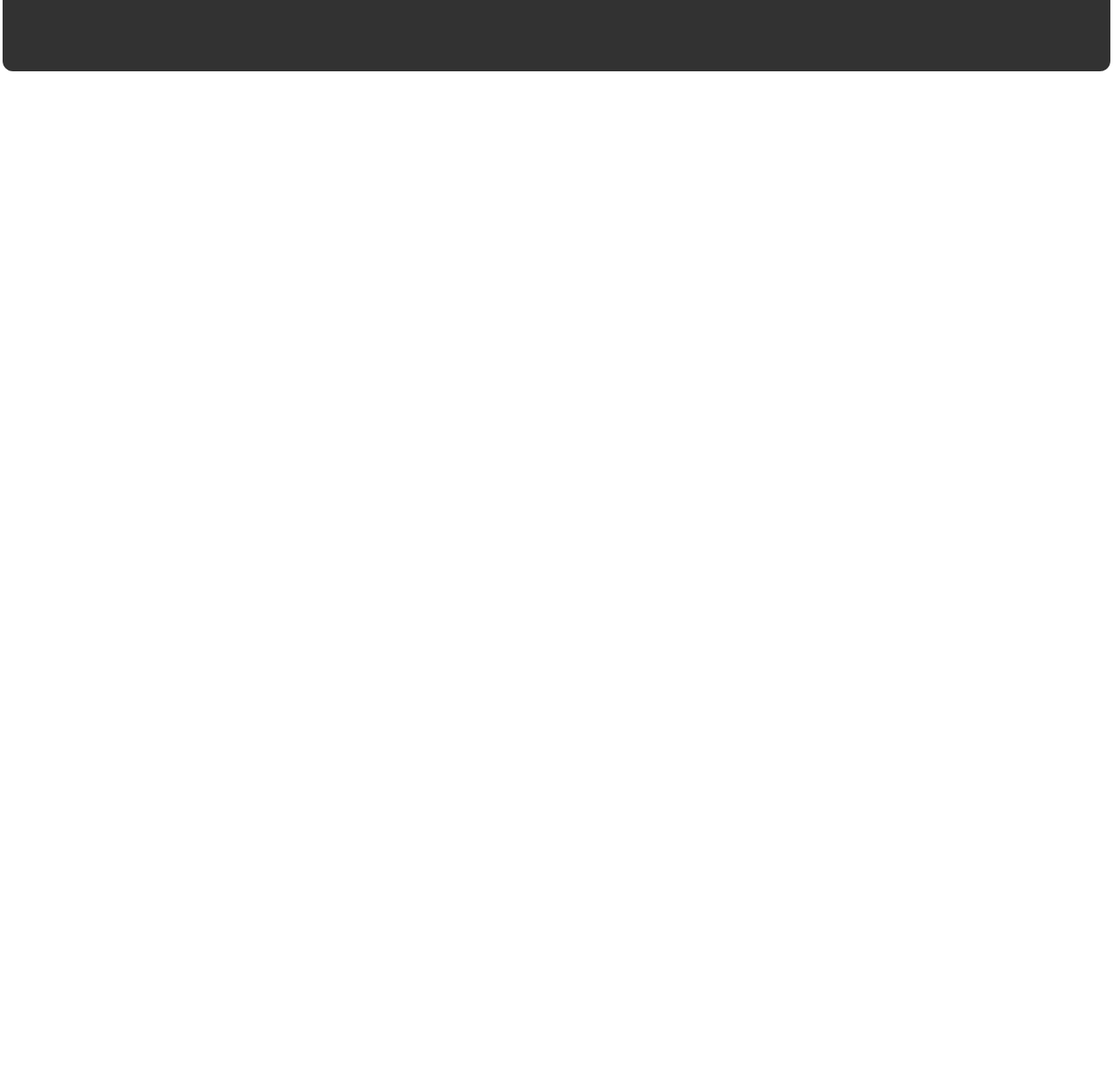
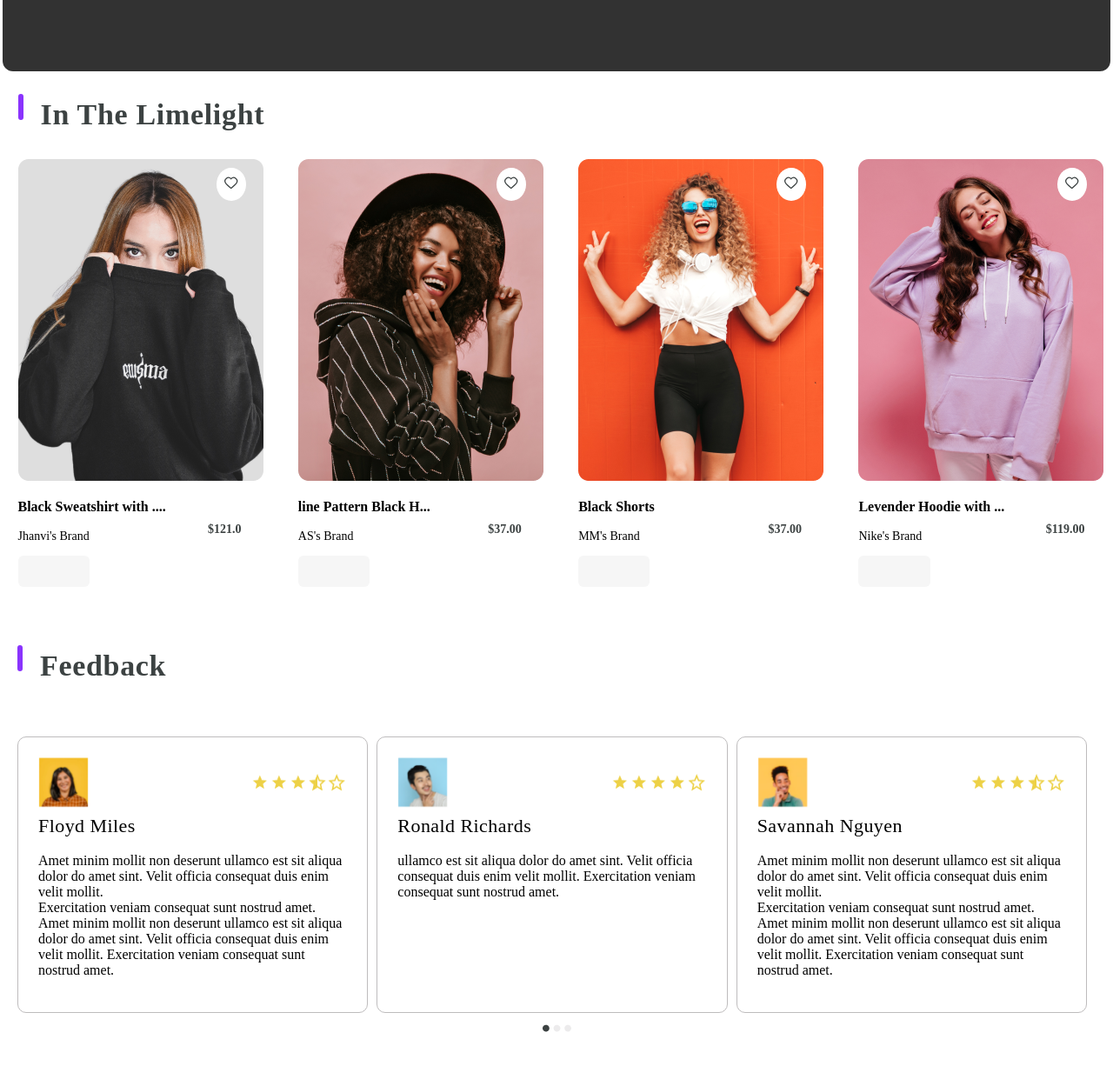
Before and after one commit to Shubham-SumFactor/CSS-task, a plain HTML site: page index.html in a window 1280 px wide. Shown: the part 5773-6999 px from the top of the page at 87% size. Before the commit the page ends 5855 px from the top, so only its background shows below. Drawn offline with Linux system fonts and the light colour scheme.

Commit message:
html till the feedback section done

```diff
--- a/index.html
+++ b/index.html
@@ -412,93 +412,160 @@
     </div>
 
     <!-- In the Limelight -->
-    <!--  -->
-    <!-- <div class="content-wrapper"> -->
-        <!-- <h2 class="section-heading">In The LimeLight</h2> -->
-      <!--  -->
-        <!-- <div class="cards-section"> -->
-          <!-- <div class="card"> -->
-            <!-- <img class="card-image" src="./static/images/inthelimelight/blackSweatshirt.png" alt="Card 1"> -->
-            <!-- <div class="card-content"> -->
-              <!-- <h3 class="card-title">Card 1</h3> -->
-              <!-- <p class="card-description">Description for Card 1</p> -->
-              <!-- <span class="favorite-logo">&#10084;</span> -->
-            <!-- </div> -->
-          <!-- </div> -->
-      <!--  -->
-          <!-- <div class="card"> -->
-            <!-- <img class="card-image" src="./static/images/inthelimelight/linepatternblack.png" alt="Card 2"> -->
-            <!-- <div class="card-content"> -->
-              <!-- <h3 class="card-title">Card 2</h3> -->
-              <!-- <p class="card-description">Description for Card 2</p> -->
-              <!-- <span class="favorite-logo">&#10084;</span> -->
-            <!-- </div> -->
-          <!-- </div> -->
-      <!--  -->
-          <!-- <div class="card">     -->
-            <!-- <img class="card-image" src="./static/images/inthelimelight/blackshorts.png" alt="Card 3"> -->
-            <!-- <div class="card-content"> -->
-              <!-- <h3 class="card-title">Card 3</h3> -->
-              <!-- <p class="card-description">Description for Card 3</p> -->
-              <!-- <span class="favorite-logo">&#10084;</span> -->
-            <!-- </div> -->
-          <!-- </div> -->
-      <!--  -->
-          <!-- <div class="card"> -->
-            <!-- <img class="card-image" src="./static/images/inthelimelight/levender-hoddie.png" alt="Card 4"> -->
-            <!-- <div class="card-content"> -->
-              <!-- <h3 class="card-title">Card 4</h3> -->
-              <!-- <p class="card-description">Description for Card 4</p> -->
-              <!-- <span class="favorite-logo">&#10084;</span> -->
-            <!-- </div> -->
-          <!-- </div> -->
-        <!-- </div> -->
-      <!-- </div> -->
-      <!--  -->
-    <!-- </div> -->
-<!--  -->
-<!--  -->
+
+    <div id="limeLight">
+        <div class="newArrival_head">
+            <div class="rectangle"></div>
+            <p>In The Limelight</p>
+        </div>
+        <div class="content_wrapper_LL">
+            <div class="card-LL">
+                <img src="./static/images/inthelimelight/blackSweatshirt.png" alt="blacksweatshirt" >
+
+                    <div class="desc">
+                        <p class="prod-name">Black Sweatshirt with .... </p>
+                        <p class="brand-LL">Jhanvi's Brand</p>
+                    </div>
+                    <div class="price">
+                        <p class="limelight-price">$121.0</p>
+                    </div>
+
+                <div class="heart-icon">
+                    <img src="./static/images/inthelimelight/Frame 49.svg" alt="favorite">
+                </div>
+            </div>
+            <div class="card-LL">
+                <img src="./static/images/inthelimelight/linepatternblack.png" alt="pattern" >
+
+                    <div class="desc">
+                        <p class="prod-name">line Pattern Black H...</p>
+                        <p class="brand-LL">AS's Brand</p>
+
+                    </div>
+                    <div class="price">
+                        <p class="limelight-price">$37.00</p>
+                    </div>
+
+                <div class="heart-icon">
+                    <img src="./static/images/inthelimelight/Frame 49.svg" alt="favorite">
+                </div>
+
+            </div>
+            <div class="card-LL">
+                <img src="./static/images/inthelimelight/blackshorts.png" alt="shorts">
+
+                    <div class="desc">
+                        <p class="prod-name">Black Shorts</p>
+                        <p class="brand-LL">MM's Brand</p>
+                    </div>
+                    <div class="price">
+                        <p class="limelight-price">$37.00</p>
+                    </div>
+
+                <div class="heart-icon">
+                    <img src="./static/images/inthelimelight/Frame 49.svg" alt="favorite">
+                </div>
+
+            </div>
+            <div class="card-LL">
+                <img src="./static/images/inthelimelight/levender-hoddie.png" alt="Hoodie" >
+
+                    <div class="desc">
+                        <p class="prod-name">Levender Hoodie with ...</p>
+                        <p class="brand-LL">Nike's Brand</p>
+                    </div>
+                    <div class="price">
+                        <p class="limelight-price">$119.00</p>
+                    </div>
+
+                <div class="heart-icon">
+                    <img src="./static/images/inthelimelight/Frame 49.svg" alt="heart" >
+                </div>
+
+            </div>
+        </div>
+    </div>
+
+
+
+
+
+
     <!-- Feedback section -->
-    <!-- <div class="content-wrapper-feedback"> -->
-        <!-- <h2 class="section-heading-feedback">Feedback</h2> -->
-    <!-- <div class="feedback-section"> -->
-        <!-- <div class="card-feedback"> -->
-            <!-- <img class="card-image-feedback" src="./static/images/feedback/floyd.png" alt="Floyd"> -->
-            <!-- <div class="star-rating"> -->
-                <!-- Star rating options here -->
-            <!-- </div> -->
-            <!-- <div class="name">Floyd Miles</div> -->
-            <!-- <div class="review-text">Amet minim mollit non deserunt ullamco est sit aliqua dolor do amet sint. Velit officia consequat duis enim velit mollit.  -->
-                <!-- Exercitation veniam consequat sunt nostrud amet. Amet minim mollit non deserunt ullamco est sit aliqua dolor do amet sint. Velit officia consequat duis enim velit mollit. Exercitation veniam consequat sunt nostrud amet.</div> -->
-        <!-- </div> -->
-        <!--  -->
-        <!-- <div class="card-feedback"> -->
-            <!-- <img class="card-image-feedback" src="./static/images/feedback/ronald.png" alt="ronald"> -->
-            <!-- <div class="star-rating"> -->
-                <!-- Star rating options here -->
-            <!-- </div> -->
-            <!-- <div class="name">Ronald Richards</div> -->
-            <!-- <div class="review-text">ullamco est sit aliqua dolor do amet sint. Velit officia consequat duis enim velit mollit. Exercitation veniam consequat sunt nostrud amet.</div> -->
-        <!-- </div> -->
-        <!--  -->
-        <!-- <div class="card-feedback"> -->
-            <!-- <img class="card-image-feedback" src="./static/images/feedback/savannah.png" alt="savannah"> -->
-            <!-- <div class="star-rating"> -->
-                <!-- Star rating options here -->
-            <!-- </div> -->
-            <!-- <div class="name">Savannah Nguyen</div> -->
-            <!-- <div class="review-text">Amet minim mollit non deserunt ullamco est sit aliqua dolor do amet sint. Velit officia consequat duis enim velit mollit.  -->
-                <!-- Exercitation veniam consequat sunt nostrud amet. Amet minim mollit non deserunt ullamco est sit aliqua dolor do amet sint. Velit officia consequat duis enim velit mollit. Exercitation veniam consequat sunt nostrud amet.</div> -->
-        <!-- </div> -->
-        <!-- </div> -->
-<!--  -->
-    <!-- </div> -->
-<!--  -->
-<!-- <br> -->
-<!--  -->
+    <div class="feedback-section">
+        <div class="heading-FB">
+            <div class="rectangle"></div>
+            <h3 class="text-heading">Feedback</h3>
+        </div>
+
+        <div class="feedback-wrapper">
+            <div class="card-FB">
+                <div class="ratings">
+                    <img class="profile" src="./static/images/feedback/floyd.png">
+                    <div>
+                        <img src="./static/images/feedback/fullstar.png">
+                        <img src="./static/images/feedback/fullstar.png">
+                        <img src="./static/images/feedback/fullstar.png">
+                        <img src="./static/images/feedback/halfstar.png">
+                        <img src="./static/images/feedback/emptystar.png">
+                    </div>
+                </div>
+                <h2>Floyd Miles</h2>
+                <p>Amet minim mollit non deserunt ullamco est sit aliqua dolor do amet sint. Velit officia consequat
+                    duis enim velit mollit.
+                    <br>Exercitation veniam consequat sunt nostrud amet. Amet minim mollit non deserunt ullamco est
+                    sit
+                    aliqua dolor do amet sint. Velit officia consequat duis enim velit mollit. Exercitation veniam
+                    consequat sunt nostrud amet.
+                </p>
+            </div>
+
+            <div class="card-FB">
+                <div class="ratings">
+                    <img class="profile" src="./static/images/feedback/ronald.png">
+                    <div>
+                        <img src="./static/images/feedback/fullstar.png">
+                        <img src="./static/images/feedback/fullstar.png">
+                        <img src="./static/images/feedback/fullstar.png">
+                        <img src="./static/images/feedback/fullstar.png">
+                        <img src="./static/images/feedback/emptystar.png">
+                    </div>
+                </div>
+                <h2>Ronald Richards</h2>
+                <p>ullamco est sit aliqua dolor do amet sint. Velit officia consequat duis enim velit mollit.
+                    Exercitation veniam consequat sunt nostrud amet.
+                </p>
+            </div>
+
+            <div class="card-FB">
+                <div class="ratings">
+                    <img class="profile" src="./static/images/feedback/savannah.png">
+                    <div>
+                        <img src="./static/images/feedback/fullstar.png">
+                        <img src="./static/images/feedback/fullstar.png">
+                        <img src="./static/images/feedback/fullstar.png">
+                        <img src="./static/images/feedback/halfstar.png">
+                        <img src="./static/images/feedback/emptystar.png">
+                    </div>
+                </div>
+                <h2>Savannah Nguyen</h2>
+                <p>Amet minim mollit non deserunt ullamco est sit aliqua dolor do amet sint. Velit officia consequat
+                    duis enim velit mollit.
+                    <br>Exercitation veniam consequat sunt nostrud amet. Amet minim mollit non deserunt ullamco est
+                    sit
+                    aliqua dolor do amet sint. Velit officia consequat duis enim velit mollit. Exercitation veniam
+                    consequat sunt nostrud amet.
+                </p>
+            </div>
+        </div>
+
+        <div class="next-section">
+            <img src="./static/images/feedback/Ellipse 9.png">
+            <img src="./static/images/feedback/Ellipse 10.png">
+            <img src="./static/images/feedback/Ellipse 11.png">
+        </div>
+    </div>
     <!-- Footer Section -->
-<!--  -->
- <!--  -->
-<!-- </div> -->
+
 </body>
 </html>
```
